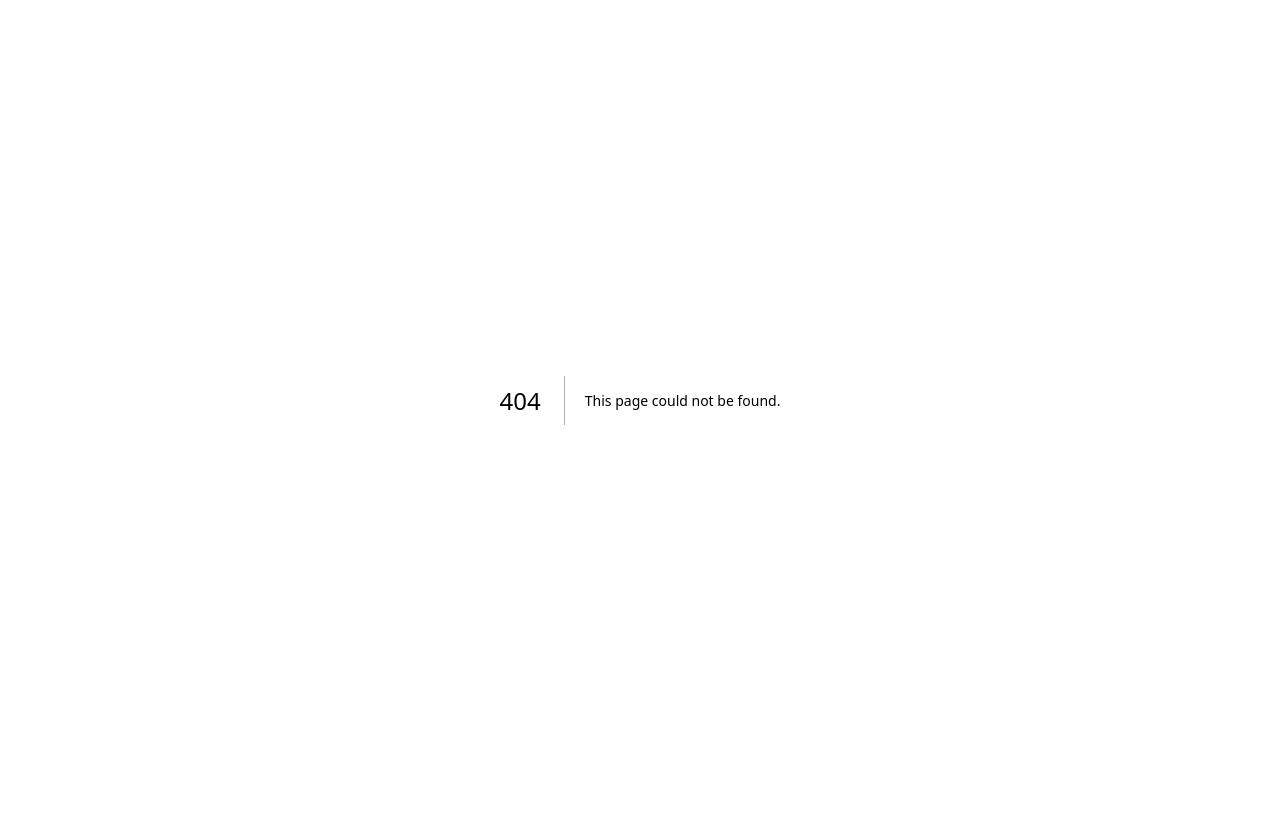
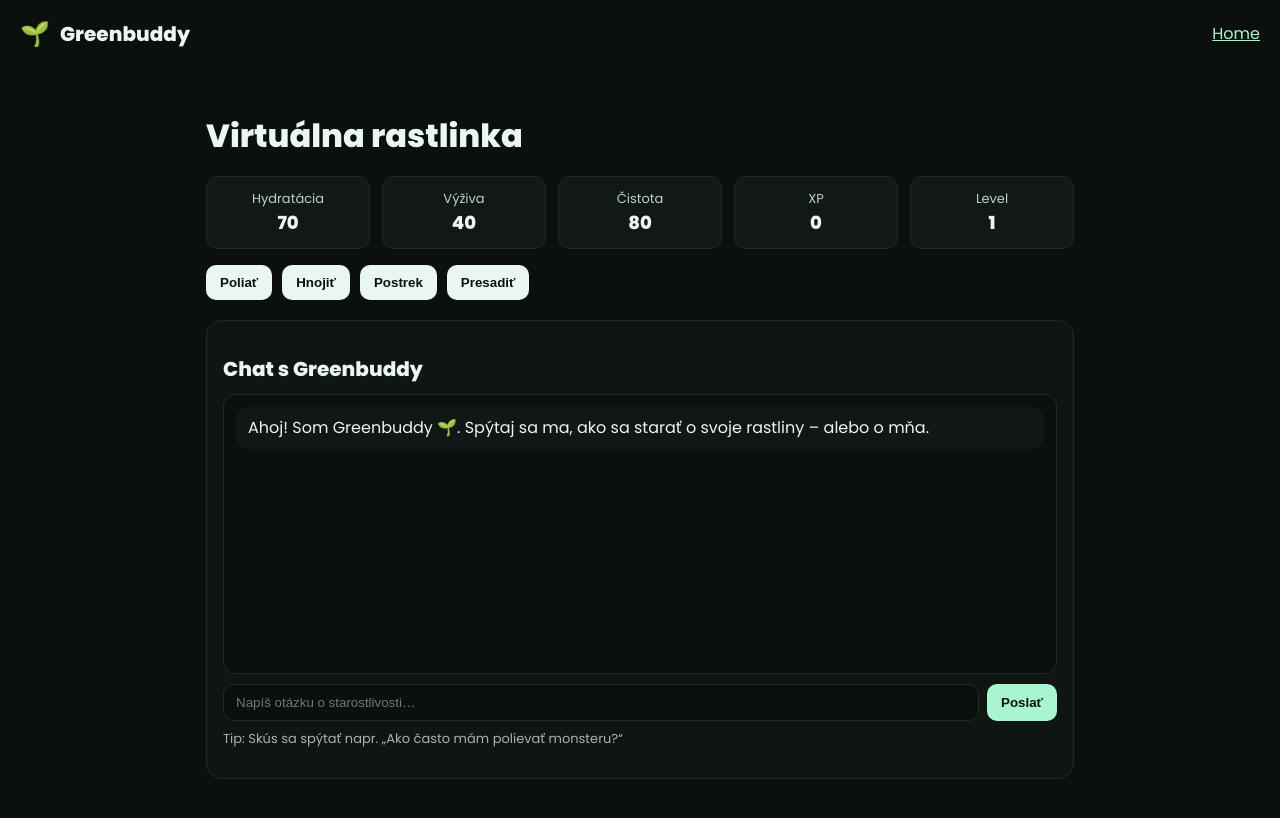
Before and after one commit to artbymosi-ops/Greenbuddyv1, a Next.js app: page /plant in a window 1280 px wide. Before the commit this address had no page. Shown: the top 818 px of the page. Built offline with nearby package versions, Linux system fonts and the light colour scheme.

Commit message:
Create plant.js

```diff
--- /dev/null
+++ b/pages/plant.js
@@ -0,0 +1,278 @@
+// pages/plant.js
+import { useState } from "react";
+import Link from "next/link";
+
+export default function PlantPage() {
+  // jednoduchý “stav” rastlinky – zatiaľ len demo
+  const [hydration, setHydration] = useState(70);
+  const [nutrition, setNutrition] = useState(40);
+  const [cleanliness, setCleanliness] = useState(80);
+  const [xp, setXp] = useState(0);
+  const [level, setLevel] = useState(1);
+
+  // chat
+  const [messages, setMessages] = useState([
+    {
+      role: "assistant",
+      content:
+        "Ahoj! Som Greenbuddy 🌱. Spýtaj sa ma, ako sa starať o svoje rastliny – alebo o mňa.",
+    },
+  ]);
+  const [input, setInput] = useState("");
+  const [loading, setLoading] = useState(false);
+
+  function bumpXP(amount = 5) {
+    const newXP = xp + amount;
+    const newLevel = level + Math.floor(newXP / 100);
+    setXp(newXP % 100);
+    if (newLevel !== level) setLevel(newLevel);
+  }
+
+  function act(action) {
+    if (action === "water") {
+      setHydration((v) => Math.min(100, v + 10));
+      bumpXP(8);
+      addBotNote("Ďakujem za zálievku! 💧 Cítim sa sviežo.");
+    }
+    if (action === "fert") {
+      setNutrition((v) => Math.min(100, v + 10));
+      bumpXP(10);
+      addBotNote("Hnojivo! 🌿 To ma posilní.");
+    }
+    if (action === "spray") {
+      setCleanliness((v) => Math.min(100, v + 10));
+      bumpXP(6);
+      addBotNote("Postrek hotový ✅ Škodcovia si na mňa neprídu.");
+    }
+    if (action === "repot") {
+      setHydration((v) => Math.max(0, v - 5));
+      setNutrition((v) => Math.max(0, v - 5));
+      bumpXP(15);
+      addBotNote("Presadené! 🪴 Trochu stres, ale bude mi lepšie.");
+    }
+  }
+
+  function addBotNote(text) {
+    setMessages((m) => [...m, { role: "assistant", content: text }]);
+  }
+
+  async function sendMessage(e) {
+    e.preventDefault();
+    const question = input.trim();
+    if (!question) return;
+
+    // pridáme tvoju otázku do histórie
+    setMessages((m) => [...m, { role: "user", content: question }]);
+    setInput("");
+    setLoading(true);
+
+    try {
+      // pošleme stav rastlinky ako kontext
+      const state = { hydration, nutrition, cleanliness, xp, level };
+
+      const res = await fetch("/api/chat", {
+        method: "POST",
+        headers: { "Content-Type": "application/json" },
+        body: JSON.stringify({ question, state }),
+      });
+
+      if (!res.ok) {
+        throw new Error(`API error ${res.status}`);
+      }
+
+      const data = await res.json();
+      const answer = data.answer || "Ups, niečo sa pokazilo.";
+
+      setMessages((m) => [...m, { role: "assistant", content: answer }]);
+    } catch (err) {
+      setMessages((m) => [
+        ...m,
+        {
+          role: "assistant",
+          content:
+            "Ospravedlňujem sa, momentálne neviem odpovedať. Skús to prosím znova.",
+        },
+      ]);
+    } finally {
+      setLoading(false);
+    }
+  }
+
+  return (
+    <div style={styles.page}>
+      <header style={styles.header}>
+        <div style={styles.brand}>
+          <span style={styles.logo}>🌱</span>
+          <Link href="/" style={styles.brandTitle}>
+            Greenbuddy
+          </Link>
+        </div>
+        <Link href="/" style={styles.homeLink}>
+          Home
+        </Link>
+      </header>
+
+      <main style={styles.main}>
+        <h1 style={styles.title}>Virtuálna rastlinka</h1>
+
+        {/* Panel so stavmi */}
+        <div style={styles.stats}>
+          <Stat label="Hydratácia" value={hydration} />
+          <Stat label="Výživa" value={nutrition} />
+          <Stat label="Čistota" value={cleanliness} />
+          <Stat label="XP" value={xp} />
+          <Stat label="Level" value={level} />
+        </div>
+
+        {/* Akcie */}
+        <div style={styles.actions}>
+          <button onClick={() => act("water")} style={styles.btn}>
+            Poliať
+          </button>
+          <button onClick={() => act("fert")} style={styles.btn}>
+            Hnojiť
+          </button>
+          <button onClick={() => act("spray")} style={styles.btn}>
+            Postrek
+          </button>
+          <button onClick={() => act("repot")} style={styles.btn}>
+            Presadiť
+          </button>
+        </div>
+
+        {/* Chat */}
+        <section style={styles.chatCard}>
+          <h2 style={styles.chatTitle}>Chat s Greenbuddy</h2>
+          <div style={styles.chatBox} id="chatBox">
+            {messages.map((m, i) => (
+              <div
+                key={i}
+                style={{
+                  ...styles.msg,
+                  ...(m.role === "user" ? styles.user : styles.bot),
+                }}
+              >
+                {m.content}
+              </div>
+            ))}
+            {loading && <div style={styles.typing}>Greenbuddy píše…</div>}
+          </div>
+          <form onSubmit={sendMessage} style={styles.form}>
+            <input
+              style={styles.input}
+              placeholder="Napíš otázku o starostlivosti…"
+              value={input}
+              onChange={(e) => setInput(e.target.value)}
+            />
+            <button style={styles.sendBtn} type="submit" disabled={loading}>
+              {loading ? "..." : "Poslať"}
+            </button>
+          </form>
+          <p style={styles.hint}>
+            Tip: Skús sa spýtať napr. „Ako často mám polievať monsteru?“
+          </p>
+        </section>
+      </main>
+    </div>
+  );
+}
+
+function Stat({ label, value }) {
+  return (
+    <div style={styles.stat}>
+      <div style={styles.statLabel}>{label}</div>
+      <div style={styles.statValue}>{value}</div>
+    </div>
+  );
+}
+
+const styles = {
+  page: { minHeight: "100vh", background: "#0b0f0e", color: "#eaf6f1" },
+  header: {
+    display: "flex",
+    alignItems: "center",
+    justifyContent: "space-between",
+    padding: "16px 20px",
+  },
+  brand: { display: "flex", alignItems: "center", gap: 10 },
+  logo: { fontSize: 24 },
+  brandTitle: {
+    color: "#eaf6f1",
+    textDecoration: "none",
+    fontWeight: 700,
+    fontSize: 20,
+  },
+  homeLink: { color: "#a9f5d0", textDecoration: "underline" },
+  main: { maxWidth: 900, margin: "0 auto", padding: "24px 16px 80px" },
+  title: { fontSize: 32, marginBottom: 16, fontWeight: 800 },
+  stats: {
+    display: "grid",
+    gridTemplateColumns: "repeat(5, minmax(0, 1fr))",
+    gap: 12,
+    marginBottom: 16,
+  },
+  stat: {
+    background: "#121816",
+    border: "1px solid #1f2a27",
+    borderRadius: 12,
+    padding: 12,
+    textAlign: "center",
+  },
+  statLabel: { fontSize: 13, color: "#b8d3c9" },
+  statValue: { fontSize: 18, fontWeight: 700 },
+  actions: { display: "flex", gap: 10, flexWrap: "wrap", marginBottom: 20 },
+  btn: {
+    background: "#eaf6f1",
+    color: "#0b0f0e",
+    border: "none",
+    borderRadius: 10,
+    padding: "10px 14px",
+    fontWeight: 600,
+    cursor: "pointer",
+  },
+  chatCard: {
+    background: "#0f1513",
+    border: "1px solid #1f2a27",
+    borderRadius: 16,
+    padding: 16,
+  },
+  chatTitle: { marginBottom: 10, fontSize: 20, fontWeight: 700 },
+  chatBox: {
+    height: 280,
+    overflowY: "auto",
+    background: "#0b0f0e",
+    border: "1px solid #1f2a27",
+    borderRadius: 12,
+    padding: 12,
+    marginBottom: 10,
+  },
+  msg: {
+    padding: "10px 12px",
+    borderRadius: 12,
+    marginBottom: 8,
+    lineHeight: 1.35,
+  },
+  user: { background: "#1a2421", alignSelf: "flex-end" },
+  bot: { background: "#101716" },
+  typing: { fontStyle: "italic", color: "#cde7de", padding: "4px 2px" },
+  form: { display: "flex", gap: 8 },
+  input: {
+    flex: 1,
+    borderRadius: 10,
+    border: "1px solid #1f2a27",
+    background: "#0b0f0e",
+    color: "#eaf6f1",
+    padding: "10px 12px",
+    outline: "none",
+  },
+  sendBtn: {
+    borderRadius: 10,
+    border: "none",
+    padding: "10px 14px",
+    background: "#a9f5d0",
+    color: "#0b0f0e",
+    fontWeight: 700,
+    cursor: "pointer",
+  },
+  hint: { opacity: 0.7, marginTop: 8, fontSize: 13 },
+};
```
